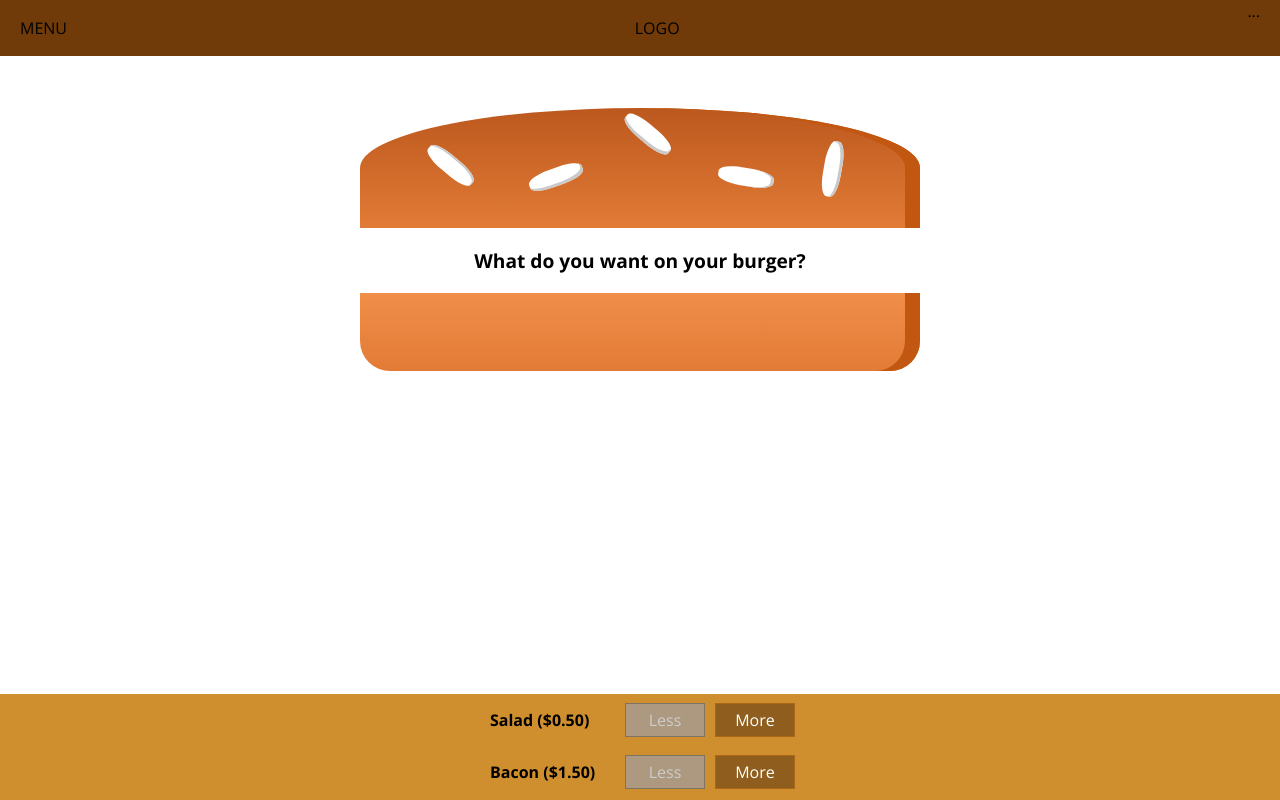
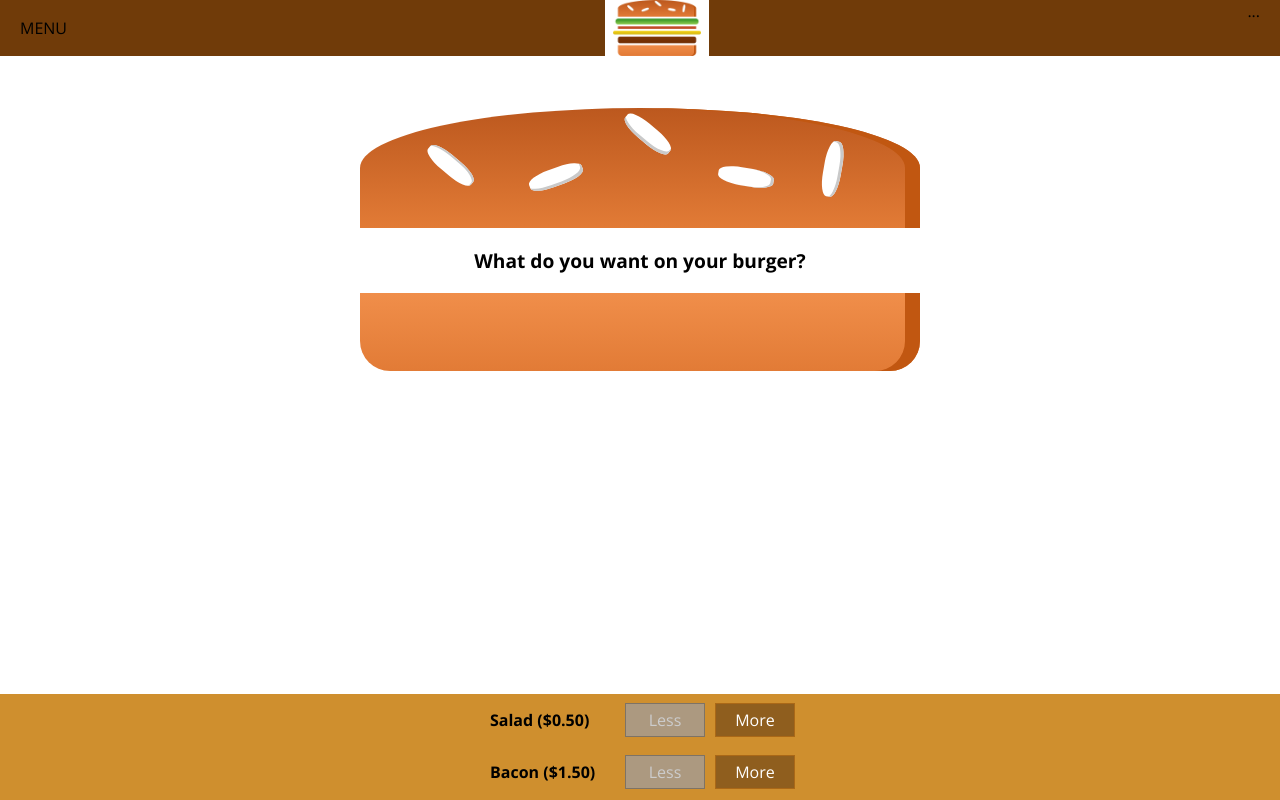
Before and after one commit to zarkle/burger-app, a React (Create React App) app: page / in a window 1280 px wide. Shown: the top 800 px of the page. Built offline with nearby package versions, Linux system fonts and the light colour scheme.

Commit message:
add logo to toolbar

```diff
--- a/src/components/Navigation/Toolbar/Toolbar.js
+++ b/src/components/Navigation/Toolbar/Toolbar.js
@@ -1,10 +1,11 @@
 import React from 'react';
 import styles from './Toolbar.module.css';
+import Logo from '../../Logo/Logo';
 
 const toolbar = (props) => (
   <header className={styles.Toolbar}>
     <div>MENU</div>
-    <div>LOGO</div>
+    <Logo />
     <nav>...</nav>
   </header>
 );
```
